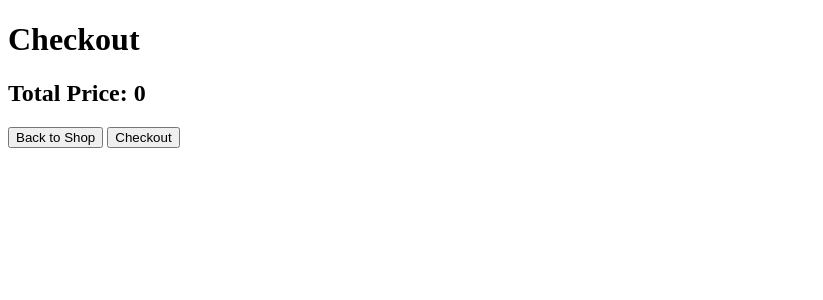
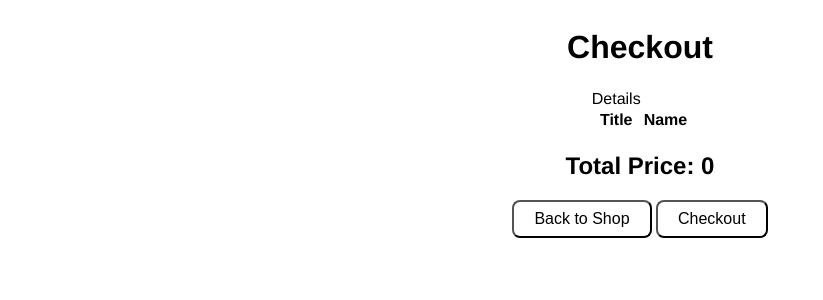
Before and after one commit to ae556/IDM364-ae556, a SvelteKit app: page /checkout in a window 1280 px wide. Shown: the top 300 px of the page, without its empty margins (0-823 px from the left). Built offline with nearby package versions, Linux system fonts and the light colour scheme.

Commit message:
Add styling

```diff
--- a/src/routes/albums/+page.svelte
+++ b/src/routes/albums/+page.svelte
@@ -129,10 +129,6 @@
             <h2>Alternative/Indie</h2>
             <div>
                 <h3>Catalogue</h3>
-                <p>
-                    In my spare time I work with clay, creating organic
-                    sculptural pieces.
-                </p>
                 <div class="gallery">
                     <div class="inner">
                         {#each albums_map["alternative_indie"] as album}
--- a/src/routes/albums/[id]/+page.svelte
+++ b/src/routes/albums/[id]/+page.svelte
@@ -16,25 +16,50 @@ const handle_add_album_to_cart = () =>{
 }
 </script>
 
-<div>
+<div class="container">
     <h1>Details</h1>
     <div>
         {#if data.album}
         <div>
             <h3>Title: {data.album.title}</h3>
         </div>
-        <div>
-            <img src={data.album.album_img_url} alt="">
+    <div>
+            <img src={data.album.album_img_url} alt={data.album.title}>
         </div>
-        <div>
+        <div class="details-container">
             <h4>Artist: {data.album.artist}</h4>
             <h4>Genre: {data.album.genre}</h4>
+            <h4>Price: {data.album.price}</h4>
+        <div>
+            <button class="default-button" on:click={handle_add_album_to_cart}>Add to Cart</button>
+            <button class="default-button" on:click={() => location.href = "/checkout"}>Checkout</button>
         </div>
-        <div>
-            <h4>Price: {data.album.price}</h4>
-            <button on:click={handle_add_album_to_cart}>Add to Cart</button>
-            <button on:click={() => location.href = "/checkout"}>Checkout</button>
-        </div>
+    </div>
         {/if}
     </div>
 </div>
+<style>
+    .container{
+        display:flex;
+        flex-direction: column;
+        align-items: center;
+        font-family: Helvetica, sans-serif;
+    }
+    .details-container{
+        display:flex;
+        flex-direction: column;
+        align-items: center;
+    }
+
+    .default-button{
+        background-color: white;
+        padding: 0.5rem 1.25rem;
+        border-radius: 0.5rem;
+        font-size: 1rem;
+    }
+    img{
+        border-radius: 0.5rem;
+        border: 3px solid;
+
+    }
+</style>
--- a/src/routes/checkout/+page.svelte
+++ b/src/routes/checkout/+page.svelte
@@ -18,32 +18,69 @@ location.href = `/orders/${orderid}`
 
 
 </script>
-<div>
+<div class="container">
     <h1>Checkout</h1>
 
         {#if browser}
         <div>
-        {#each cart_items as item}
-        <div>
-            <h3>{item.title}</h3>
-            <h4>{item.price}</h4>
+
+        <table>
+            <thead>Details
+                <tr>
+                    <th>
+                    Title
+
+                    </th>
+                    <th>
+                      Name
+                    </th>
+
+                </tr>
+            </thead>
+            <tbody>
+            {#each cart_items as item}
+                <tr>
+                    <td>
+                        {item.title}
+                    </td>
+                    <td>
+                        {item.price}
+                    </td>
+                </tr>
+            {/each}
+            </tbody>
+
+        </table>
+
         </div>
-        {/each}
-        </div>
-        <div>
+        <div class="container">
             <header>
                 <h2>
                     Total Price: {cart_items.reduce((a,item)=> a+item.price, 0)}
                 </h2>
             </header>
             <div>
-                <button on:click={() => location.href = "/albums"}>
+                <button class="default-button" on:click={() => location.href = "/albums"}>
                     Back to Shop
                 </button>
-                <button on:click={handleCheckoutCart}>
+                <button class="default-button" on:click={handleCheckoutCart}>
                     Checkout
                 </button>
             </div>
         </div>
         {/if}
 </div>
+<style>
+    .default-button{
+        background-color: white;
+        padding: 0.5rem 1.25rem;
+        border-radius: 0.5rem;
+        font-size: 1rem;
+    }
+    .container{
+        display:flex;
+        flex-direction: column;
+        align-items: center;
+        font-family: Helvetica, sans-serif;
+    }
+</style>
```
